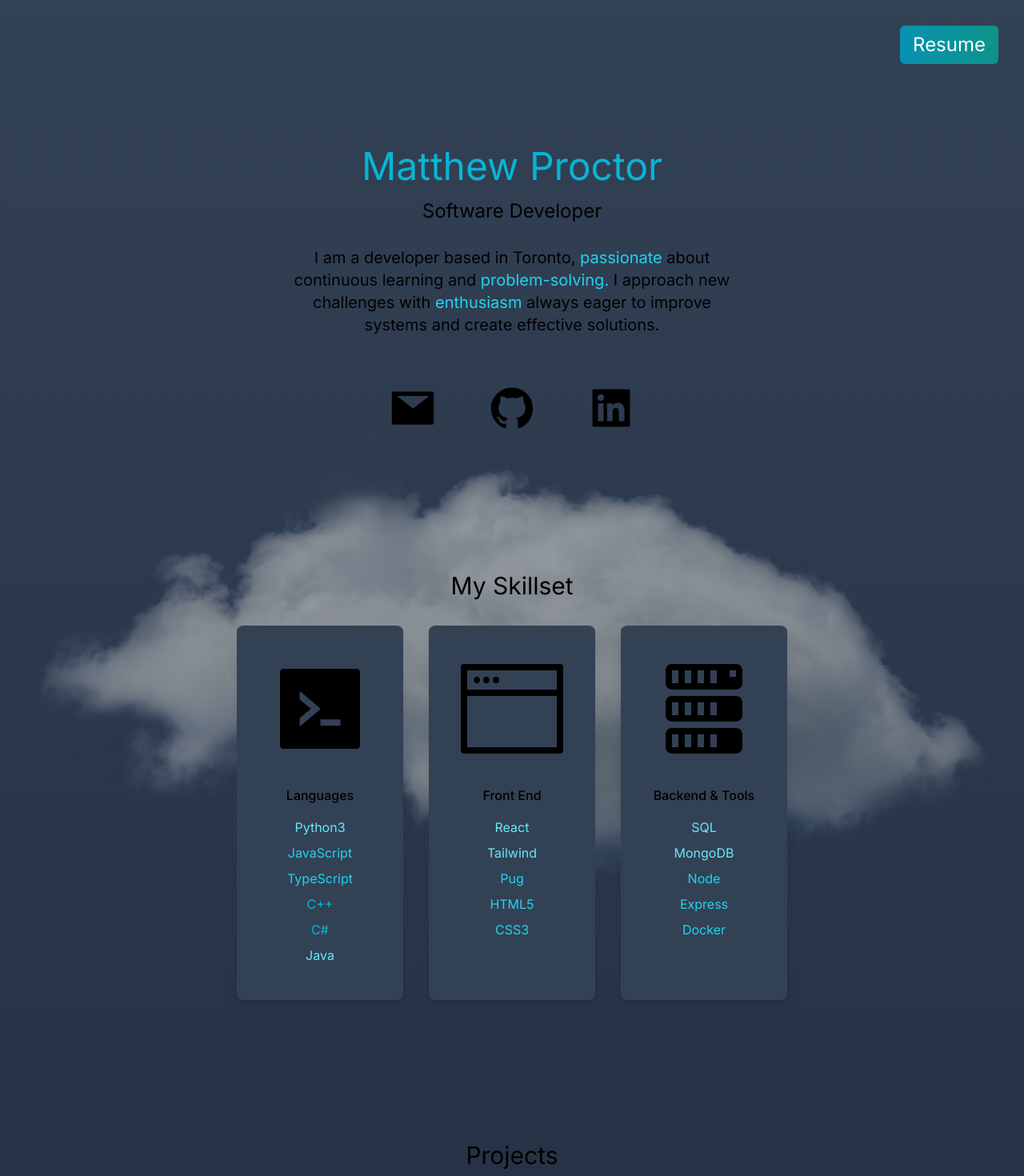
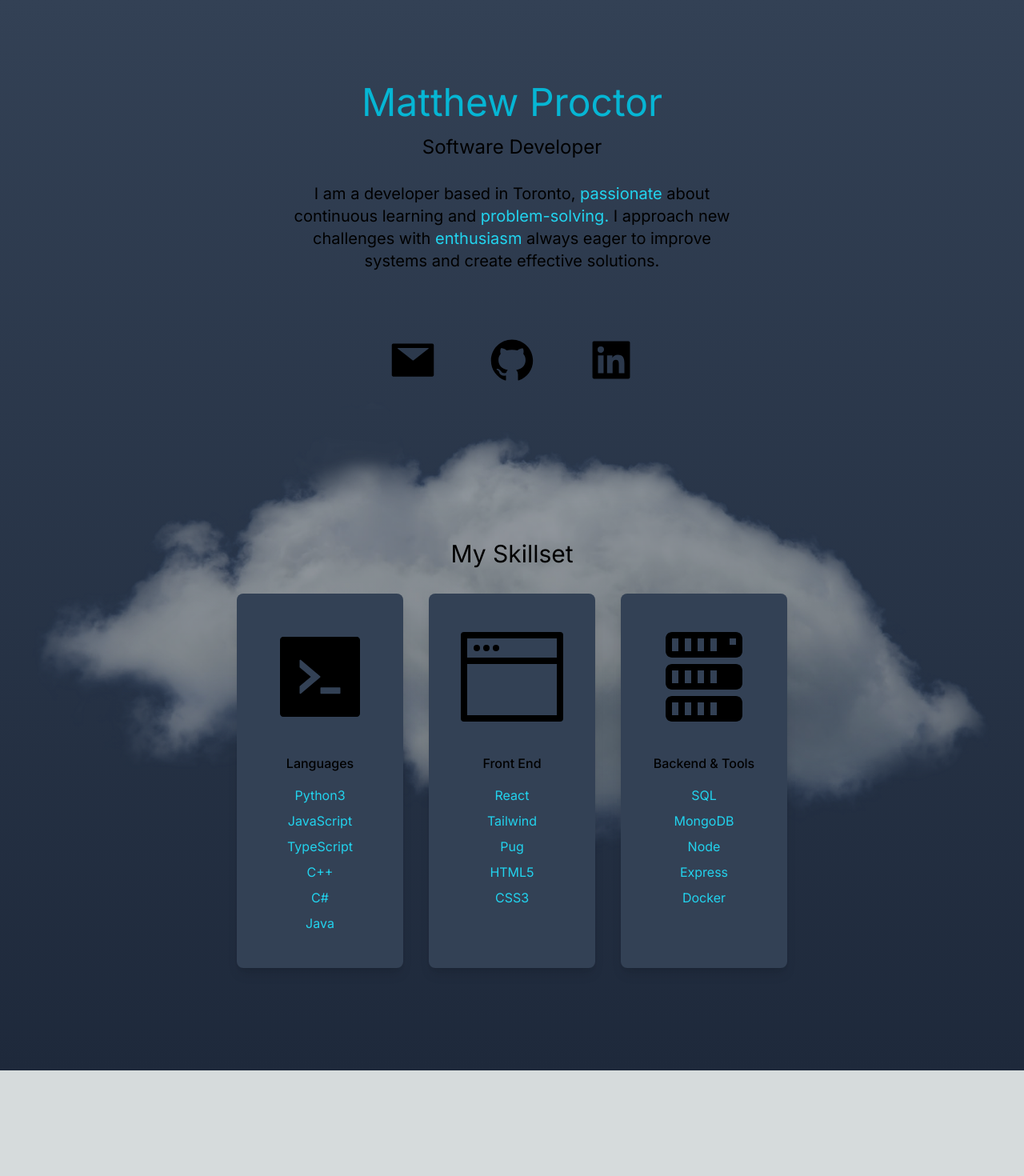
Before and after one commit to mattwyd/mattwyd.github.io, a Next.js app: page / in a window 1280 px wide. Shown: the top 1470 px of the page at 80% size. After the commit the page ends 1338 px from the top, so only its background shows below. Built offline with nearby package versions, Linux system fonts and the light colour scheme.

Commit message:
removed outdated info

```diff
--- a/src/app/page.tsx
+++ b/src/app/page.tsx
@@ -16,18 +16,18 @@ import {BiGitBranch} from 'react-icons/bi';
 export default function Home() {
   return (
     <div>
-      <title>Hello!</title>
+      <title>mattwyd</title>
     <main className='bg-gradient-to-t from-slate-800 to-slate-700 px-10 '>
       <section className="">
-        <nav className="py-10 mb-14 flex justify-left ">
+        <nav className="py-0 mb-14 flex justify-left ">
           <h1 className='text-sm '> </h1>
 
           <ul className='flex items-center'>
             <li>
             </li>
-            <li className='px-3'>
-            <a href="Matthew_Proctor_Resume.pdf" download className='lg:fixed top-4 right-4 lg:top-8 lg:right-8 bg-gradient-to-r hover:bg-slate-600 hover:border  from-cyan-600 to-teal-600 text-2xl text-white px-4 py-2 rounded-md'>
-              Resume</a>
+            <li className='px-1'>
+            {/* <a href="Matthew_Proctor_Resume.pdf" download className='lg:fixed top-4 right-4 lg:top-8 lg:right-8 bg-gradient-to-r hover:bg-slate-600 hover:border  from-cyan-600 to-teal-600 text-2xl text-white px-4 py-2 rounded-md'>
+              Resume</a> */}
             </li>
           </ul>
         </nav>
@@ -49,7 +49,7 @@ export default function Home() {
           always eager to improve systems and create effective solutions.
           </p>
         </div>
-        <div className='text-6xl flex justify-center gap-16'>
+        <div className='text-6xl flex py-5 justify-center gap-16'>
           <a href='mailto:mattproct@gmail.com'><AiFillMail /></a>
           <a href='http://www.github.com/mattwyd'><AiFillGithub /></a>
           <a href='https://www.linkedin.com/in/matt-proctor-138bbb252/'><AiFillLinkedin /></a>
@@ -69,20 +69,20 @@ export default function Home() {
             <AiFillCode className = 'justify-center text-9xl' />
             <h3 className='text-l font-medium pt-8 py-3'>Languages</h3>
 
-            <p className='py-1 text-cyan-300'>Python3</p>
+            <p className='py-1 text-cyan-400'>Python3</p>
             <p className='py-1 text-cyan-400'>JavaScript</p>
             <p className='py-1 text-cyan-400'>TypeScript</p>
-            <p className='py-1 text-cyan-500'>C++</p>
-            <p className='py-1 text-cyan-500'>C#</p>
-            <p className='py-1 text-cyan-300'>Java</p>
+            <p className='py-1 text-cyan-400'>C++</p>
+            <p className='py-1 text-cyan-400'>C#</p>
+            <p className='py-1 text-cyan-400'>Java</p>
           </div>
 
           <div className='text-center justify-center items-center bg-slate-700 shadow-lg p-10 rounded-lg'>
             <BsWindowFullscreen className = 'justify-center text-9xl' />
             <h3 className='text-l font-medium pt-8 py-3'>Front End</h3>
 
-            <p className='py-1 text-cyan-300'>React</p>
-            <p className='py-1 text-cyan-300'>Tailwind</p>
+            <p className='py-1 text-cyan-400'>React</p>
+            <p className='py-1 text-cyan-400'>Tailwind</p>
             <p className='py-1 text-cyan-400'>Pug</p>
             <p className='py-1 text-cyan-400'>HTML5</p>
             <p className='py-1 text-cyan-400'>CSS3</p>
@@ -92,8 +92,8 @@ export default function Home() {
             <GoServer className = 'justify-center text-9xl' />
             <h3 className='text-l font-medium pt-8 py-3'>Backend & Tools</h3>
 
-            <p className='py-1 text-cyan-300'>SQL</p>
-            <p className='py-1 text-cyan-300'>MongoDB</p>
+            <p className='py-1 text-cyan-400'>SQL</p>
+            <p className='py-1 text-cyan-400'>MongoDB</p>
             <p className='py-1 text-cyan-400'>Node</p>
             <p className='py-1 text-cyan-400'>Express</p>
             <p className='py-1 text-cyan-400'>Docker</p>
@@ -102,7 +102,7 @@ export default function Home() {
     </section>
 
 
-
+{/*
 
     <section className="flex flex-col justify-center items-center lg:m-40 sm:m-0">
   <h3 className="text-3xl sm:pt-4">Projects</h3>
@@ -165,12 +165,12 @@ export default function Home() {
 
 
 
-</section>
+</section> */}
 
 <footer className=" py-16">
   <div className="container mx-auto">
     <div className="flex justify-center">
-      <p className="text-sm">&copy; 2023 made by matt</p>
+      <p className="text-sm"> </p>
     </div>
   </div>
 </footer>
```
